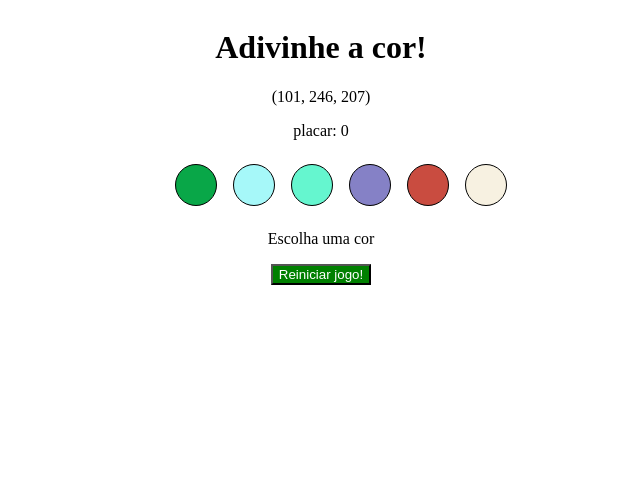
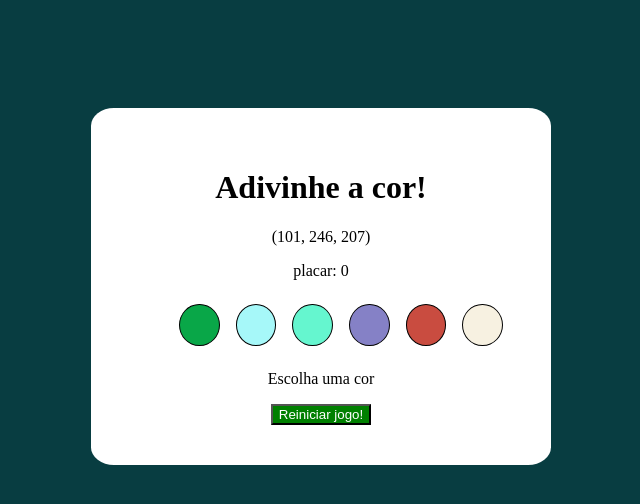
Before and after one commit to fabionicolau/color-guess, a website: page index.html in a window 1280 px wide. Shown: the whole page, without its empty margins (319-959 px from the left). Drawn offline with Linux system fonts and the light colour scheme.

Commit message:
um pouco de estilo

```diff
--- a/style.css
+++ b/style.css
@@ -1,7 +1,16 @@
 body {
+  background-color: #083D41;
   display: flex;
   flex-direction: row;
   justify-content: center;
+}
+
+main {
+  background-color: white;
+  margin-top: 100px;
+  padding: 40px;
+  border-radius: 5%;
+  width: 30%;
 }
 
 nav {
```
